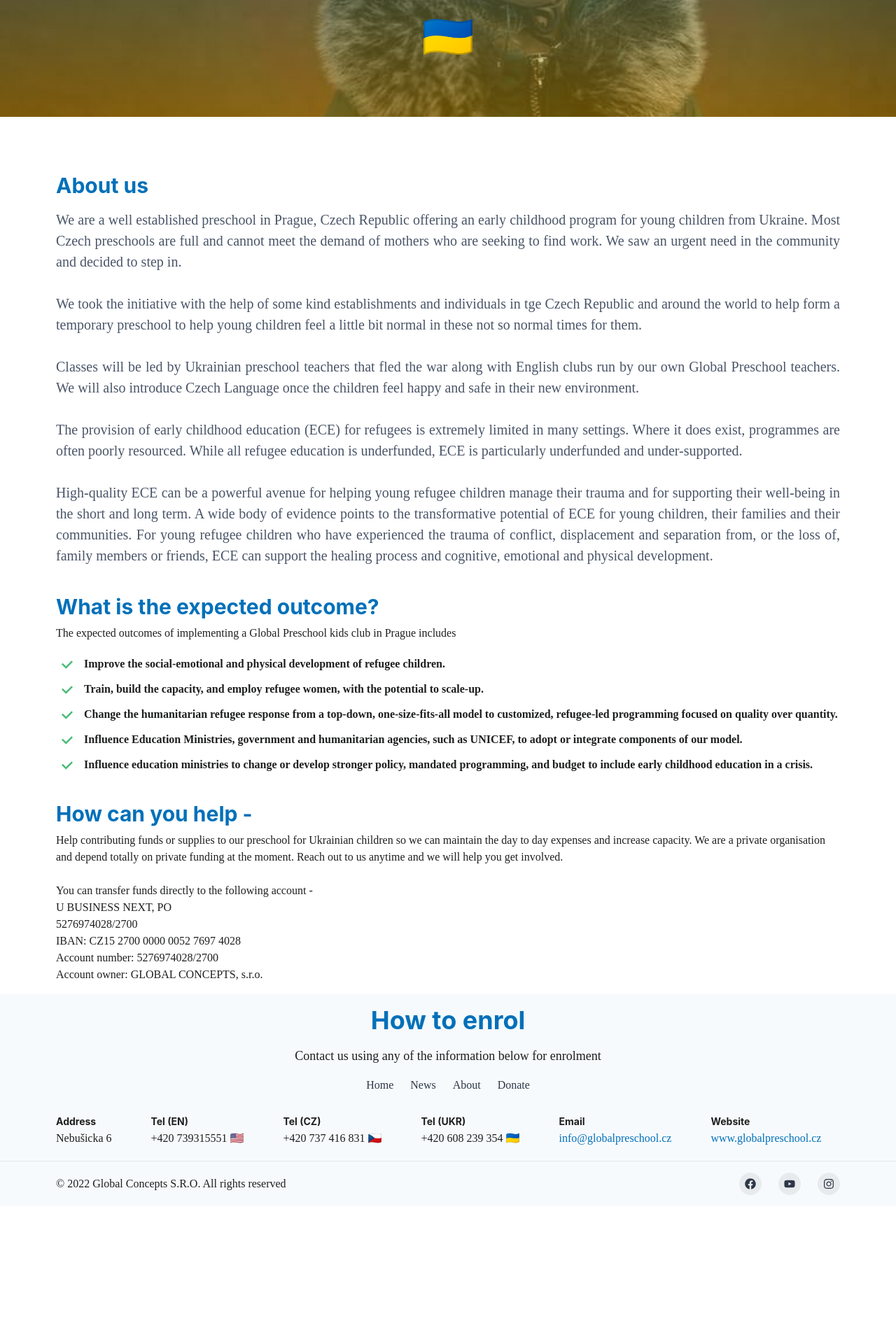
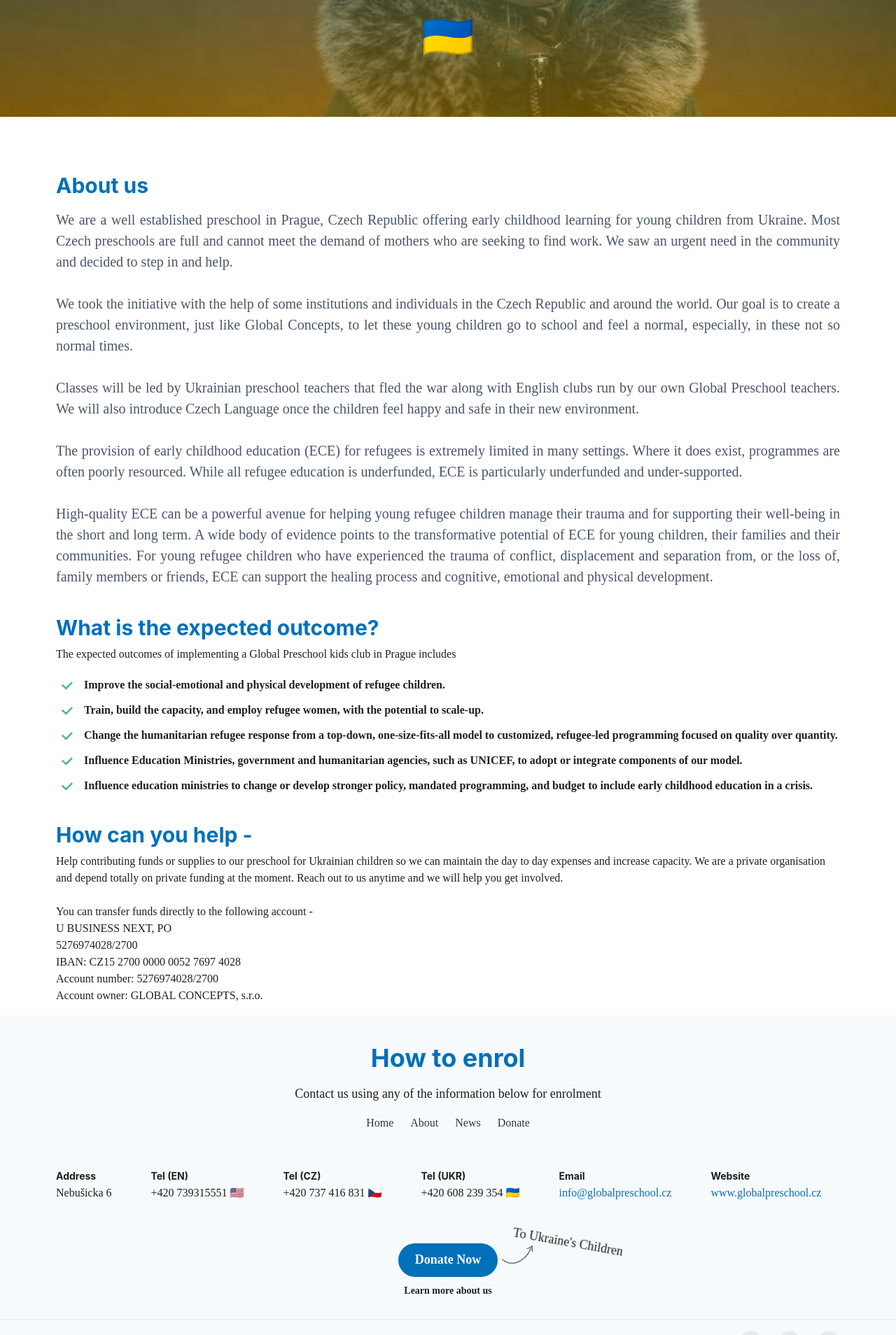
Before and after one commit to ibb4u2006/global4ukraine, a Next.js app: page /about in a window 1280 px wide. Shown: the part 409-2317 px from the top of the page at 70% size. Before the commit the page ends 2133 px from the top, so only its background shows below. Built offline with nearby package versions, Linux system fonts and the light colour scheme.

Commit message:
Version 2

```diff
--- a/component/About.tsx
+++ b/component/About.tsx
@@ -53,15 +53,16 @@ export default function GridListWithHeading() {
         <Heading fontSize={"3xl"}>About us</Heading>
         <Text color={"gray.600"} fontSize={"xl"}>
           We are a well established preschool in Prague, Czech Republic offering
-          an early childhood program for young children from Ukraine. Most Czech
+          early childhood learning for young children from Ukraine. Most Czech
           preschools are full and cannot meet the demand of mothers who are
           seeking to find work. We saw an urgent need in the community and
-          decided to step in.
+          decided to step in and help.
           <br />
-          <br /> We took the initiative with the help of some kind
-          establishments and individuals in tge Czech Republic and around the
-          world to help form a temporary preschool to help young children feel a
-          little bit normal in these not so normal times for them.
+          <br /> We took the initiative with the help of some institutions and
+          individuals in the Czech Republic and around the world. Our goal is to
+          create a preschool environment, just like Global Concepts, to let
+          these young children go to school and feel a normal, especially, in
+          these not so normal times.
           <br />
           <br /> Classes will be led by Ukrainian preschool teachers that fled
           the war along with English clubs run by our own Global Preschool
--- a/component/Layout/Footer.tsx
+++ b/component/Layout/Footer.tsx
@@ -1,8 +1,11 @@
 import {
   Box,
+  Button,
   chakra,
   Container,
+  createIcon,
   Heading,
+  Icon,
   Link,
   Stack,
   Text,
@@ -56,7 +59,7 @@ export default function SmallCentered() {
       <Container
         as={Stack}
         maxW={"6xl"}
-        py={4}
+        py={10}
         spacing={4}
         justify={"center"}
         align={"center"}
@@ -67,8 +70,8 @@ export default function SmallCentered() {
         </Text>
         <Stack direction={"row"} spacing={6}>
           <Link href={"/"}>Home</Link>
+          <Link href={"/about"}>About</Link>
           <Link href={"/news"}>News</Link>
-          <Link href={"/about"}>About</Link>
           <Link href={"/donate"}>Donate</Link>
         </Stack>
       </Container>
@@ -133,6 +136,63 @@ export default function SmallCentered() {
         </Wrap>
       </Container>
 
+      <Container
+        as={Stack}
+        maxW={"6xl"}
+        pt={10}
+        pb={5}
+        direction={"row"}
+        spacing={4}
+        justify={"center"}
+        align={"center"}
+      >
+        <Stack
+          direction={"column"}
+          spacing={3}
+          align={"center"}
+          alignSelf={"center"}
+          position={"relative"}
+        >
+          <Button
+            colorScheme={"blue"}
+            size={"lg"}
+            bg={"primary"}
+            rounded={"full"}
+            px={6}
+            _hover={{
+              bg: "blue.700",
+            }}
+          >
+            <Link href={"/donate"}>Donate Now</Link>
+          </Button>
+          <Button variant={"link"} color={"veryDark"} size={"sm"}>
+            <Link href={"/about"}>Learn more about us</Link>
+          </Button>
+          <Box>
+            <Icon
+              as={Arrow}
+              color={"veryDark"}
+              w={71}
+              position={"absolute"}
+              right={-66}
+              top={"10px"}
+              transform={"rotateY(180deg) rotate(30deg)"}
+            />
+            <Text
+              fontSize={"lg"}
+              fontFamily={"Caveat"}
+              position={"absolute"}
+              right={["-105px", "-145px", "-180px"]}
+              top={["-25px", "-26px", "-15px"]}
+              transform={"rotate(10deg)"}
+              color={"veryDark"}
+            >
+              To Ukraine's Children
+            </Text>
+          </Box>
+        </Stack>
+      </Container>
+
       <Box
         borderTopWidth={1}
         borderStyle={"solid"}
@@ -175,3 +235,16 @@ export default function SmallCentered() {
     </Box>
   );
 }
+
+const Arrow = createIcon({
+  displayName: "Arrow",
+  viewBox: "0 0 72 24",
+  path: (
+    <path
+      fillRule="evenodd"
+      clipRule="evenodd"
+      d="M0.600904 7.08166C0.764293 6.8879 1.01492 6.79004 1.26654 6.82177C2.83216 7.01918 5.20326 7.24581 7.54543 7.23964C9.92491 7.23338 12.1351 6.98464 13.4704 6.32142C13.84 6.13785 14.2885 6.28805 14.4722 6.65692C14.6559 7.02578 14.5052 7.47362 14.1356 7.6572C12.4625 8.48822 9.94063 8.72541 7.54852 8.7317C5.67514 8.73663 3.79547 8.5985 2.29921 8.44247C2.80955 9.59638 3.50943 10.6396 4.24665 11.7384C4.39435 11.9585 4.54354 12.1809 4.69301 12.4068C5.79543 14.0733 6.88128 15.8995 7.1179 18.2636C7.15893 18.6735 6.85928 19.0393 6.4486 19.0805C6.03792 19.1217 5.67174 18.8227 5.6307 18.4128C5.43271 16.4346 4.52957 14.868 3.4457 13.2296C3.3058 13.0181 3.16221 12.8046 3.01684 12.5885C2.05899 11.1646 1.02372 9.62564 0.457909 7.78069C0.383671 7.53862 0.437515 7.27541 0.600904 7.08166ZM5.52039 10.2248C5.77662 9.90161 6.24663 9.84687 6.57018 10.1025C16.4834 17.9344 29.9158 22.4064 42.0781 21.4773C54.1988 20.5514 65.0339 14.2748 69.9746 0.584299C70.1145 0.196597 70.5427 -0.0046455 70.931 0.134813C71.3193 0.274276 71.5206 0.70162 71.3807 1.08932C66.2105 15.4159 54.8056 22.0014 42.1913 22.965C29.6185 23.9254 15.8207 19.3142 5.64226 11.2727C5.31871 11.0171 5.26415 10.5479 5.52039 10.2248Z"
+      fill="currentColor"
+    />
+  ),
+});
--- a/component/Layout/Header/Menu.tsx
+++ b/component/Layout/Header/Menu.tsx
@@ -79,8 +79,8 @@ const Menu: React.FunctionComponent<IMenuProps> = ({ isOpen }) => {
         pt={[4, 4, 0, 0]}
       >
         <MenuItem to="/">Home</MenuItem>
+        <MenuItem to="/about">About</MenuItem>
         <MenuItem to="/news">News</MenuItem>
-        <MenuItem to="/about">About</MenuItem>
         <MenuItem to="/donate" isLast>
           <Button
             colorScheme={"yellow"}
```
Also changed, not shown: component/Challenges.tsx (+45 -11 lines), component/Donors.tsx (+18 -87 lines), component/News.tsx (+19 -1 lines), pages/index.tsx (+18 -3 lines), pages/news/index.tsx (+10 -1 lines), public/img/preschool-grad.jpeg (added).
